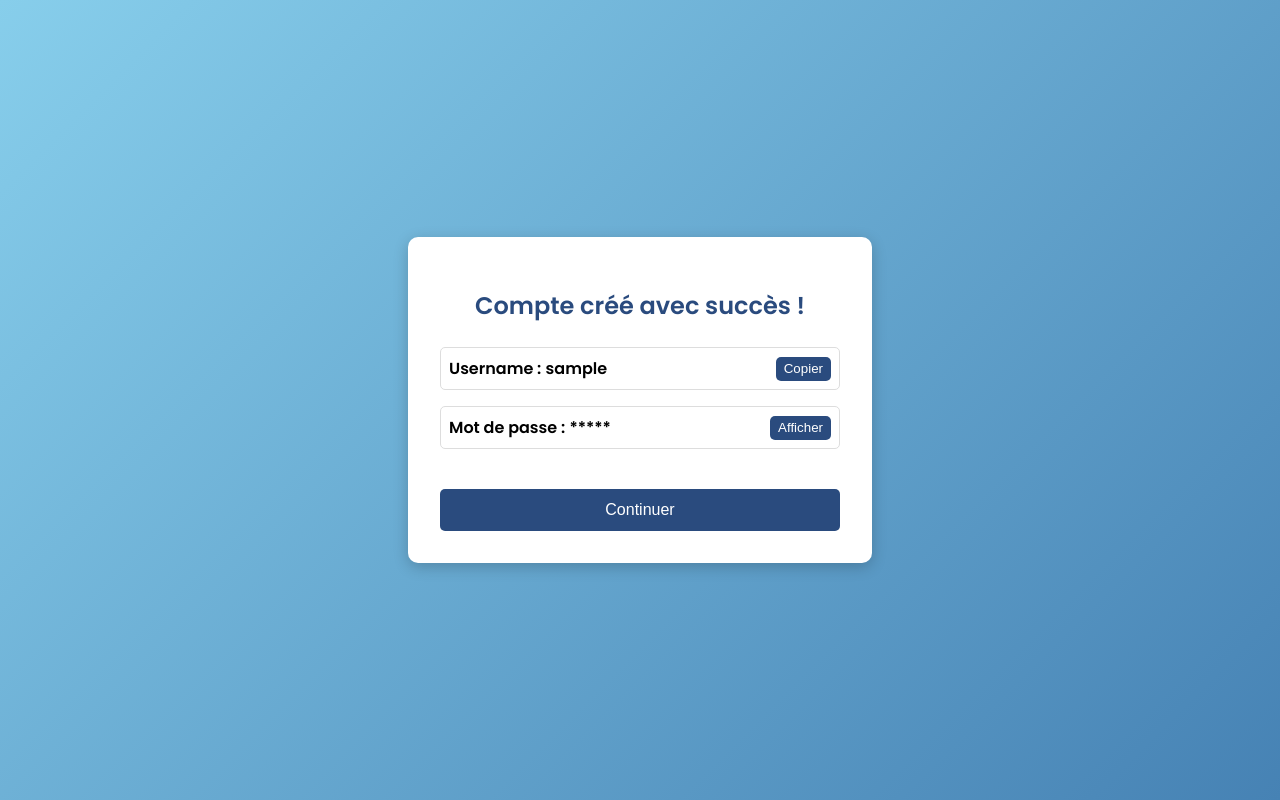
After one commit to JoKonde/noteIA_acad, a Django app: template NoteIA/landing/templates/landing/success-compte.html in a window 1280 px wide. The commit adds this page. Run offline with Django 5.2, Linux system fonts and the light colour scheme; the template is opened without the code that fills it: most values are stand-ins (such as "Sample title", 1, 10 or a date in 2020).

Commit message:
update creer compte

```diff
--- /dev/null
+++ b/NoteIA/landing/templates/landing/success-compte.html
@@ -0,0 +1,110 @@
+{% load static %}
+<!DOCTYPE html>
+<html lang="fr">
+<head>
+  <meta charset="UTF-8">
+  <meta name="viewport" content="width=device-width, initial-scale=1.0">
+  <title>Compte créé - NoteIA</title>
+  <link href="https://fonts.googleapis.com/css2?family=Poppins:wght@400;600&display=swap" rel="stylesheet">
+  <style>
+    body {
+      font-family: 'Poppins', sans-serif;
+      background: linear-gradient(135deg, #87CEEB, #4682B4);
+      display: flex;
+      justify-content: center;
+      align-items: center;
+      height: 100vh;
+      margin: 0;
+    }
+    .card-container {
+      background: white;
+      padding: 2rem;
+      border-radius: 10px;
+      box-shadow: 0 4px 15px rgba(0, 0, 0, 0.2);
+      width: 100%;
+      max-width: 400px;
+      text-align: center;
+    }
+    .card-container h2 {
+      color: #2A4B7E;
+      margin-bottom: 1.5rem;
+    }
+    .info-field {
+      margin: 1rem 0;
+      text-align: left;
+      padding: 0.5rem;
+      border: 1px solid #ddd;
+      border-radius: 5px;
+      display: flex;
+      align-items: center;
+      justify-content: space-between;
+    }
+    .info-field span {
+      font-weight: 600;
+    }
+    .button-copy, .button-toggle {
+      background: #2A4B7E;
+      color: white;
+      border: none;
+      padding: 0.3rem 0.5rem;
+      border-radius: 5px;
+      cursor: pointer;
+      margin-left: 0.5rem;
+    }
+    .continue-button {
+      width: 100%;
+      padding: 0.75rem;
+      background: #2A4B7E;
+      color: white;
+      border: none;
+      border-radius: 5px;
+      font-size: 1rem;
+      cursor: pointer;
+      margin-top: 1.5rem;
+    }
+    .continue-button:hover {
+      background: #1E3A5A;
+    }
+  </style>
+</head>
+<body>
+  <div class="card-container">
+    <h2>Compte créé avec succès !</h2>
+    <div class="info-field">
+      <div>
+        <span>Username :</span> <span id="username">{{ username }}</span>
+      </div>
+      <button class="button-copy" onclick="copyText('username')">Copier</button>
+    </div>
+    <div class="info-field">
+      <div>
+        <span>Mot de passe :</span> <span id="password" data-hidden="{{ password }}">*****</span>
+      </div>
+      <button class="button-toggle" onclick="togglePassword()">Afficher</button>
+    </div>
+    <a href="{% url 'login' %}"><button class="continue-button">Continuer</button></a>
+  </div>
+  <script>
+    function copyText(elementId) {
+      const text = document.getElementById(elementId).innerText;
+      navigator.clipboard.writeText(text).then(function() {
+        alert('Username copié !');
+      }, function(err) {
+        alert('Erreur lors de la copie : ' + err);
+      });
+    }
+
+    function togglePassword() {
+      const passwordSpan = document.getElementById('password');
+      const toggleButton = document.querySelector('.button-toggle');
+      if (passwordSpan.innerText === '*****') {
+        passwordSpan.innerText = passwordSpan.getAttribute('data-hidden');
+        toggleButton.innerText = 'Cacher';
+      } else {
+        passwordSpan.innerText = '*****';
+        toggleButton.innerText = 'Afficher';
+      }
+    }
+  </script>
+</body>
+</html>
--- a/NoteIA/landing/urls.py
+++ b/NoteIA/landing/urls.py
@@ -7,4 +7,5 @@ urlpatterns = [
     path('logout/', views.logout, name='logout'),
     path('signup/', views.signup, name='signup'),
     path('dashboard/', views.dashboard, name='dashboard'),
+    path('success-compte/', views.account_success, name='account_success'),
 ]
```
Also changed, not shown: NoteIA/landing/templates/landing/signup.html (+11 -1 lines), NoteIA/landing/views.py (+21 -2 lines).
